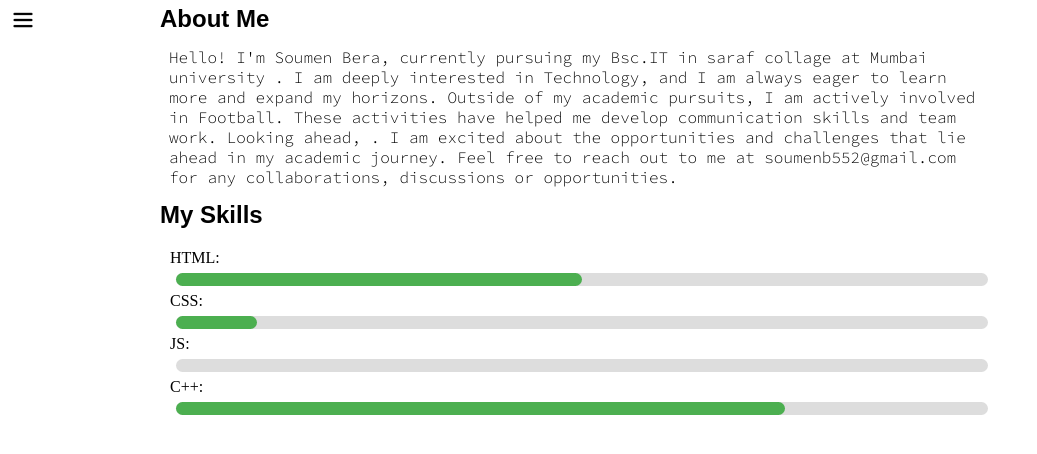
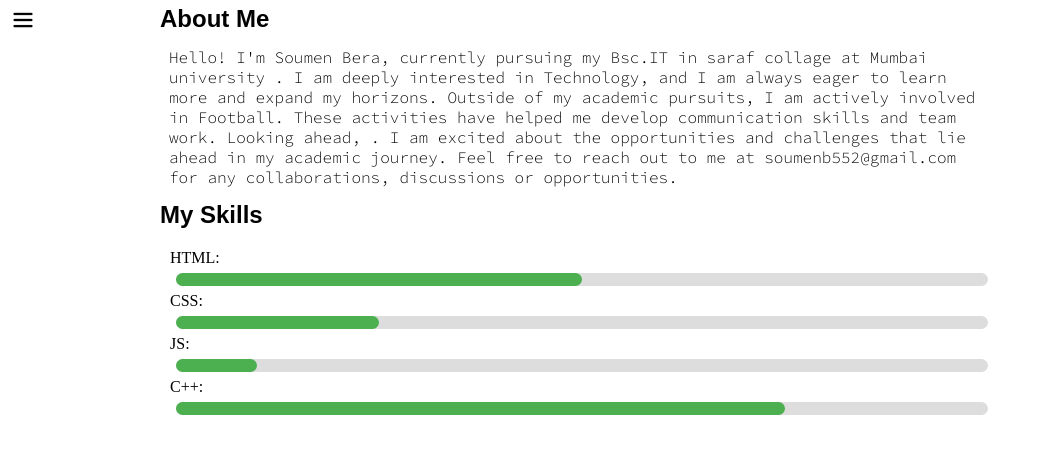
Before and after one commit to Botkabot18/Portfolio, a plain HTML site: page intro.html in a window 1280 px wide. Shown: the whole page, without its empty margins (0-1037 px from the left). Drawn offline with Linux system fonts and the light colour scheme; a web font is replaced by a local one.

Commit message:
intro update3

```diff
--- a/intro.css
+++ b/intro.css
@@ -97,7 +97,6 @@
   height: 13px;
   background-color: #4CAF50;
   border-radius: 10px;
-
 }
 
 .sidebarGo {
--- a/intro.html
+++ b/intro.html
@@ -37,8 +37,8 @@
           <h2>My Skills</h2>
           <div class="skillcontainer">
             HTML:<div class="skillitem">  <div class="skill fifty"></div></div>
-            CSS:<div class="skillitem">  <div class="skill ten"></div></div>
-            JS:<div class="skillitem">  <div class="skill zero"></div></div>
+            CSS:<div class="skillitem">  <div class="skill twe5"></div></div>
+            JS:<div class="skillitem">  <div class="skill ten"></div></div>
             C++:<div class="skillitem">  <div class="skill sev5"></div></div>
           </div>
           <script src="script.js"></script>
```
